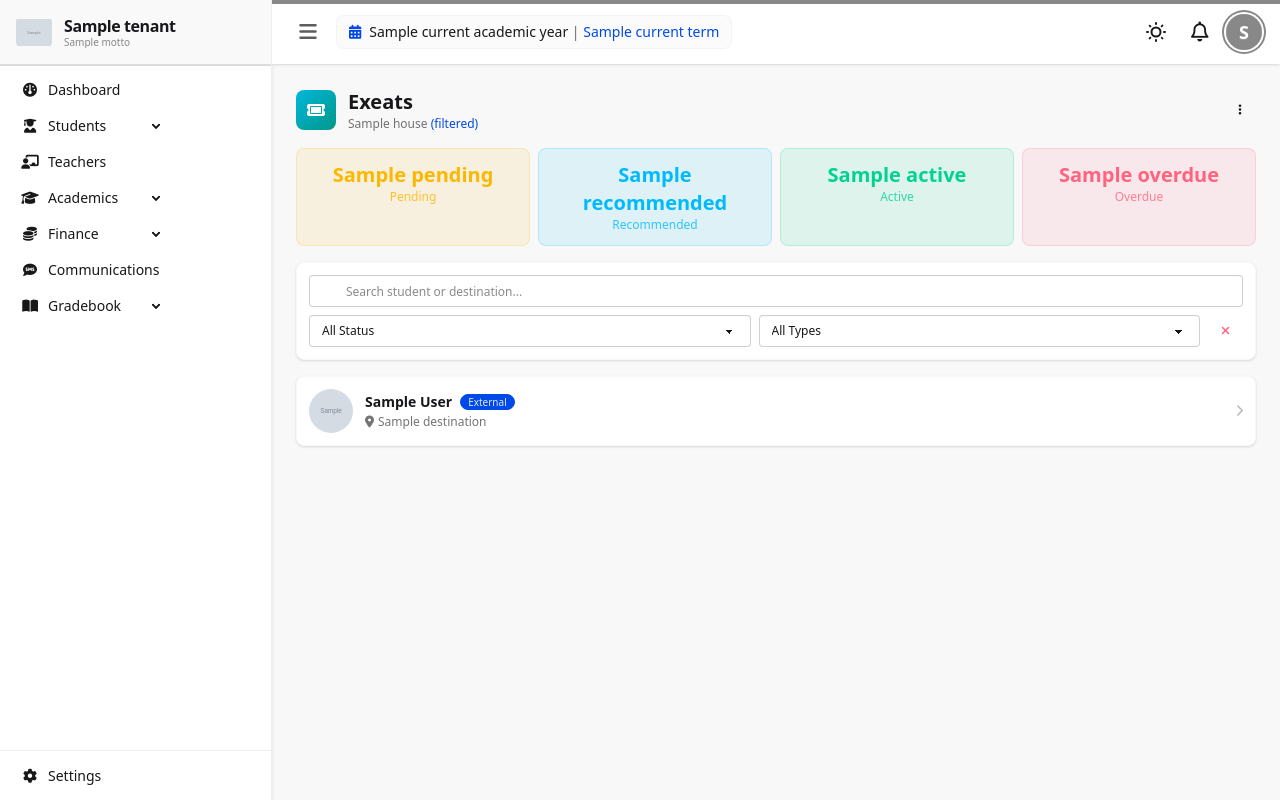
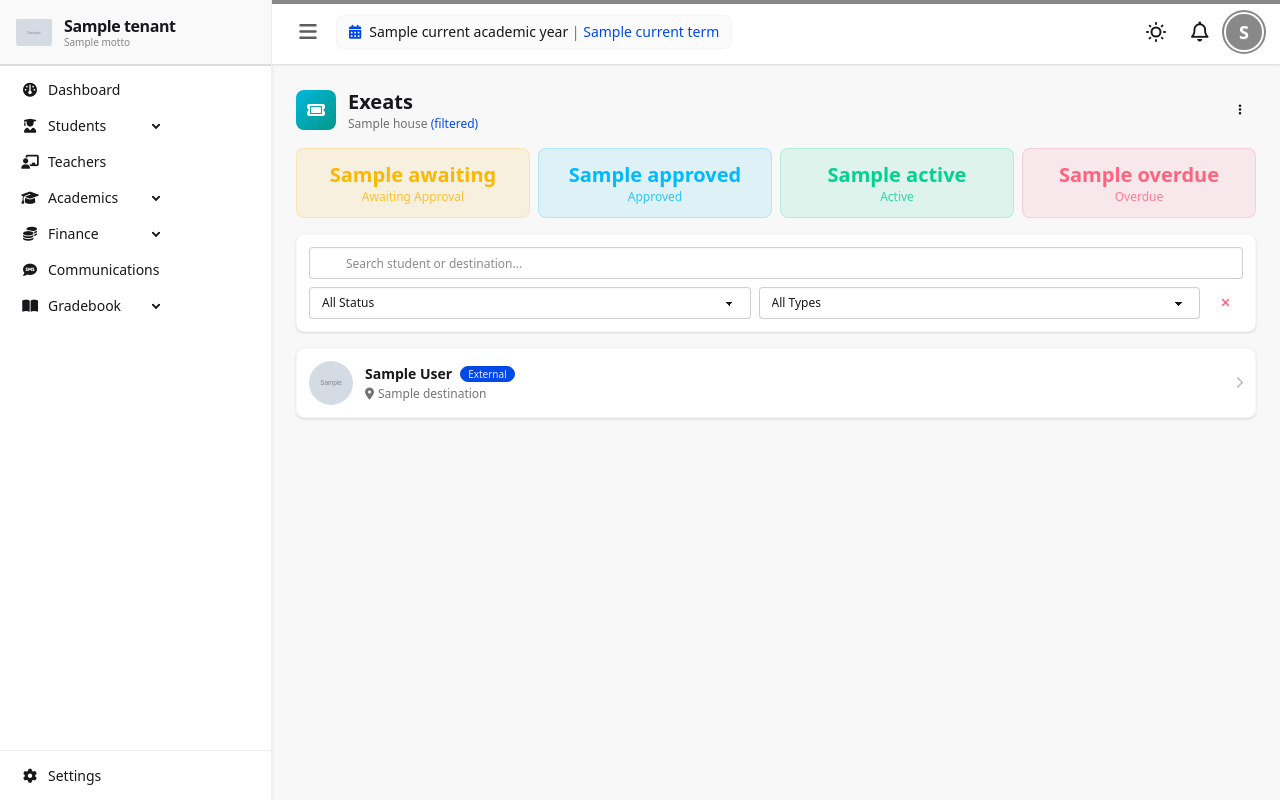
Before and after one commit to Latiftanga/ttek_sms, a Django app: template students/templates/students/exeat_index.html in a window 1280 px wide. Run offline with Django 5.2, Linux system fonts and the light colour scheme; a user stored in the database is signed in; tables that the repository leaves empty hold one stand-in row (values such as "Sample post"); the template is opened without the code that fills it: most values are stand-ins (such as "Sample title", 1, 10 or a date in 2020); grey boxes marked "Sample" are stand-in pictures; style sheets or scripts are compiled from the project's sources; some libraries are stand-ins or nearby versions.

Commit message:
Streamline exeat creation flow and add clickable dashboard stats
Internal exeats are auto-approved on creation with SMS sent to
guardian. External exeats by regular housemasters are auto-recommended
for senior approval. External option hidden from regular housemasters.

Dashboard stats now clickable: Awaiting Approval, Approved, Active,
Overdue — each filters the list by status via HTMX.

```diff
--- a/students/templates/students/partials/exeat_content.html
+++ b/students/templates/students/partials/exeat_content.html
@@ -43,22 +43,46 @@
 
     <!-- Stats Cards - 2 cols on mobile, 4 on larger screens -->
     <div class="grid grid-cols-2 sm:grid-cols-4 gap-2">
-        <div class="bg-warning/10 border border-warning/20 rounded-lg p-3 text-center">
-            <div class="text-xl font-bold text-warning">{{ stats.pending }}</div>
-            <div class="text-xs text-warning/80">Pending</div>
-        </div>
-        <div class="bg-info/10 border border-info/20 rounded-lg p-3 text-center">
-            <div class="text-xl font-bold text-info">{{ stats.recommended }}</div>
-            <div class="text-xs text-info/80">Recommended</div>
-        </div>
-        <div class="bg-success/10 border border-success/20 rounded-lg p-3 text-center">
+        <a href="?status=recommended"
+           hx-get="{% url 'students:exeat_index' %}?status=recommended"
+           hx-target="#exeat-results"
+           hx-select="#exeat-results"
+           hx-swap="outerHTML"
+           hx-push-url="true"
+           class="bg-warning/10 border border-warning/20 rounded-lg p-3 text-center hover:bg-warning/20 transition-colors cursor-pointer">
+            <div class="text-xl font-bold text-warning">{{ stats.awaiting }}</div>
+            <div class="text-xs text-warning/80">Awaiting Approval</div>
+        </a>
+        <a href="?status=approved"
+           hx-get="{% url 'students:exeat_index' %}?status=approved"
+           hx-target="#exeat-results"
+           hx-select="#exeat-results"
+           hx-swap="outerHTML"
+           hx-push-url="true"
+           class="bg-info/10 border border-info/20 rounded-lg p-3 text-center hover:bg-info/20 transition-colors cursor-pointer">
+            <div class="text-xl font-bold text-info">{{ stats.approved }}</div>
+            <div class="text-xs text-info/80">Approved</div>
+        </a>
+        <a href="?status=active"
+           hx-get="{% url 'students:exeat_index' %}?status=active"
+           hx-target="#exeat-results"
+           hx-select="#exeat-results"
+           hx-swap="outerHTML"
+           hx-push-url="true"
+           class="bg-success/10 border border-success/20 rounded-lg p-3 text-center hover:bg-success/20 transition-colors cursor-pointer">
             <div class="text-xl font-bold text-success">{{ stats.active }}</div>
             <div class="text-xs text-success/80">Active</div>
-        </div>
-        <div class="bg-error/10 border border-error/20 rounded-lg p-3 text-center">
+        </a>
+        <a href="?status=overdue"
+           hx-get="{% url 'students:exeat_index' %}?status=overdue"
+           hx-target="#exeat-results"
+           hx-select="#exeat-results"
+           hx-swap="outerHTML"
+           hx-push-url="true"
+           class="bg-error/10 border border-error/20 rounded-lg p-3 text-center hover:bg-error/20 transition-colors cursor-pointer">
             <div class="text-xl font-bold text-error">{{ stats.overdue }}</div>
             <div class="text-xs text-error/80">Overdue</div>
-        </div>
+        </a>
     </div>
 
     <!-- Search & Filters -->
--- a/students/templates/students/partials/exeat_form.html
+++ b/students/templates/students/partials/exeat_form.html
@@ -83,9 +83,11 @@
                             <option value="internal" {% if form.exeat_type.value == 'internal' %}selected{% endif %}>
                                 Internal (Same day, within town)
                             </option>
+                            {% if is_senior %}
                             <option value="external" {% if form.exeat_type.value == 'external' %}selected{% endif %}>
                                 External (Outside school location)
                             </option>
+                            {% endif %}
                         </select>
                     </label>
                 </div>
```
Also changed, not shown: students/views/exeat.py (+42 -3 lines).
